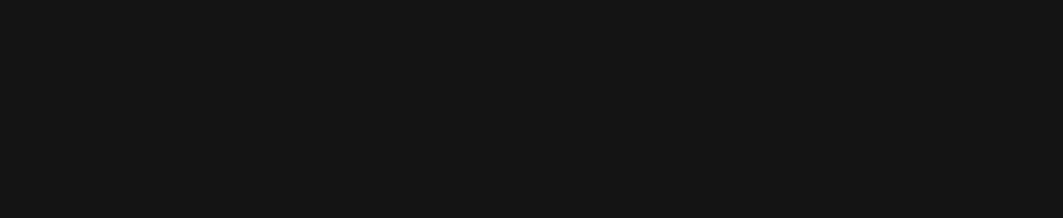
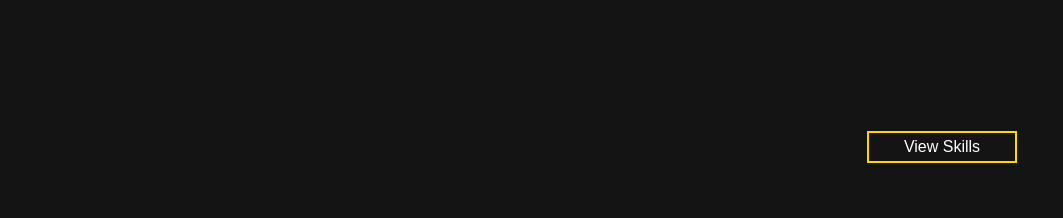
Before and after one commit to russstorms/stormsPortfolio, a React (Create React App) app: page / in a window 1280 px wide. Shown: the part 1600-1818 px from the top of the page, without its empty margins (108-1171 px from the left). Built offline with nearby package versions, Linux system fonts and the light colour scheme.

Commit message:
skills list

```diff
--- a/src/components/about/About.jsx
+++ b/src/components/about/About.jsx
@@ -1,15 +1,21 @@
-import React from 'react'
+import React, { useState } from 'react'
 import profilePic from '../../images/profilePic.jpg'
 import { Spring } from "react-spring/renderprops"
 import VisibilitySensor from "react-visibility-sensor"
 
 import Strike from '../strike-svg/Strike'
 import AboutSide from './AboutSide'
+import SkillsList from './SkillsList'
 
 import './About.css'
 import '../../theme.css'
 
 const About = () => {
+  const [skillsList, setSkillsList] = useState(false)
+
+  const toggle = () => {
+    setSkillsList(!skillsList)
+  }
 
   return (
     <section
@@ -140,7 +146,26 @@ const About = () => {
           </VisibilitySensor>
         </article>
         <div className="about-side">
-          <AboutSide />
+          {
+            skillsList ?
+              <SkillsList />
+            : <AboutSide />
+          }
+        </div>
+        <div
+          className="about-btn-container"
+        >
+          <button
+            className="about-btn"
+            onClick={toggle}
+          >
+            {
+              skillsList ?
+              'Skill Bubbles'
+              :
+              'View Skills'
+            }
+          </button>
         </div>
       </div>
     </section>
--- /dev/null
+++ b/src/components/about/SkillsList.css
@@ -0,0 +1,38 @@
+/* Skills List */
+.Skills-List-Container {
+  padding-top: 30%;
+  padding-left: 30%;
+}
+.Skills-List-Container, .about-btn-container {
+  display: none;
+}
+
+.skills-list {
+  list-style: none;
+}
+  .skills-list li {
+    font-size: 1.5em;
+    color: gold;
+  }
+
+/* Skills Button */
+.about-btn-container {
+  position: absolute;
+  z-index: 5;
+  bottom: 150px;
+  right: 150px;
+}
+  .about-btn {
+    font-size: 1em;
+    width: 150px;
+    padding: 5px 25px;
+    margin: 5px;
+    background: transparent;
+    border: 2px solid #ffd700;
+    color: #FFFFFF;
+    transition: .3s ease-in-out;
+  }
+  .about-btn:hover {
+    background-color: #ffd700;
+    cursor: pointer;
+  }
--- /dev/null
+++ b/src/components/about/SkillsList.jsx
@@ -0,0 +1,31 @@
+import React from 'react'
+import './SkillsList.css'
+
+const SkillsList = () => {
+  return (
+    <div
+      className="Skills-List-Container"
+    >
+      <h2 className="section-title">Skills</h2>
+      <ul
+        className="skills-list"
+      >
+        <li>HTML5</li>
+        <li>CSS</li>
+        <li>Javscript</li>
+        <li>Typescript</li>
+        <li>React</li>
+        <li>React Native</li>
+        <li>Node</li>
+        <li>SQL</li>
+        <li>GraphQL</li>
+        <li>Gatsby</li>
+        <li>PHP</li>
+        <li>Wordpress</li>
+        <li>Version Control</li>
+      </ul>
+    </div>
+  )
+}
+
+export default SkillsList
--- a/src/components/responsive.css
+++ b/src/components/responsive.css
@@ -130,6 +130,10 @@
     left: 165px;
     width: 8ch;
     height: 8ch;
+  }
+
+  .Skills-List-Container, .about-btn-container {
+    display: block;
   }
 }
 
```
